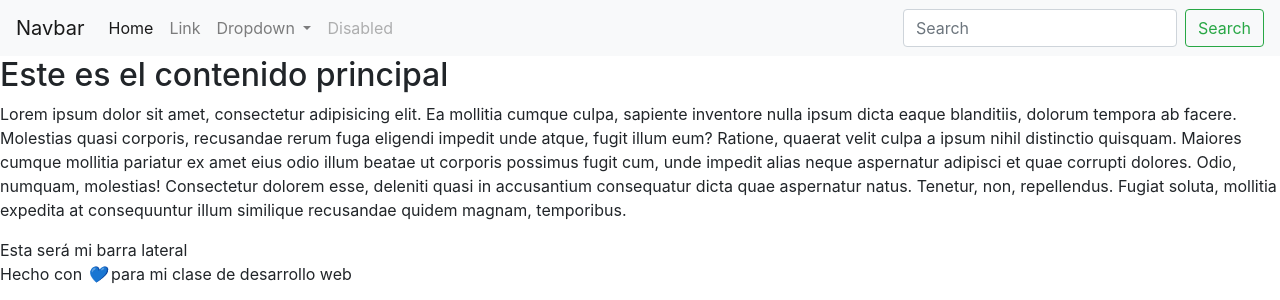
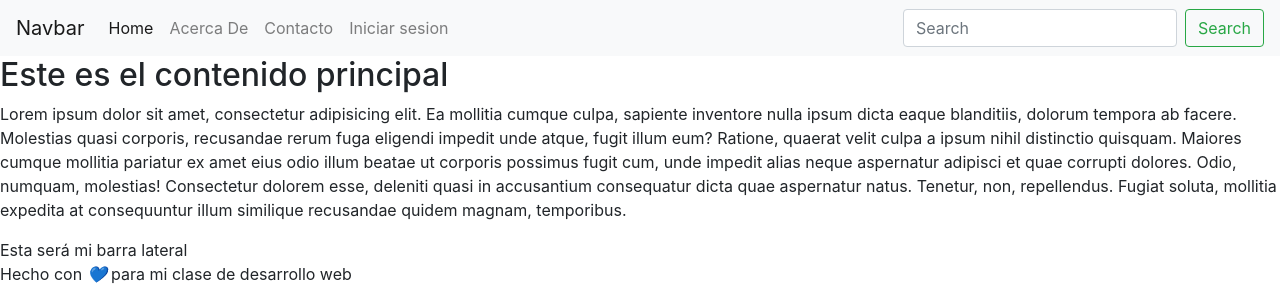
Before and after one commit to JAEHHGG/ProgramacionWeb20191, a PHP site: page / in a window 1280 px wide. Shown: the top 300 px of the page. Run offline with PHP 8.4, Linux system fonts and the light colour scheme.

Commit message:
Mejorada la navegación, agregado acerca de

```diff
--- a/Semana13/templates/footer.php
+++ b/Semana13/templates/footer.php
@@ -8,5 +8,10 @@
 </footer>
 
 <script type="text/javascript" src="js/main.js"></script>
+<script src="https://code.jquery.com/jquery-3.3.1.slim.min.js" integrity="sha384-q8i/X+965DzO0rT7abK41JStQIAqVgRVzpbzo5smXKp4YfRvH+8abtTE1Pi6jizo" crossorigin="anonymous"></script>
+<script src="https://cdnjs.cloudflare.com/ajax/libs/popper.js/1.14.7/umd/popper.min.js" integrity="sha384-UO2eT0CpHqdSJQ6hJty5KVphtPhzWj9WO1clHTMGa3JDZwrnQq4sF86dIHNDz0W1" crossorigin="anonymous"></script>
+<script src="https://stackpath.bootstrapcdn.com/bootstrap/4.3.1/js/bootstrap.min.js" integrity="sha384-JjSmVgyd0p3pXB1rRibZUAYoIIy6OrQ6VrjIEaFf/nJGzIxFDsf4x0xIM+B07jRM" crossorigin="anonymous"></script>
+
 </body>
+
 </html>
--- a/Semana13/templates/header.php
+++ b/Semana13/templates/header.php
@@ -1,16 +1,18 @@
 <!DOCTYPE html>
 <html lang="en">
+
 <head>
     <meta charset="UTF-8">
     <title>Mi asombroso sitio</title>
     <link rel="stylesheet" href="estilos/main.css">
     <link rel="stylesheet" href="https://stackpath.bootstrapcdn.com/bootstrap/4.3.1/css/bootstrap.min.css" integrity="sha384-ggOyR0iXCbMQv3Xipma34MD+dH/1fQ784/j6cY/iJTQUOhcWr7x9JvoRxT2MZw1T" crossorigin="anonymous">
 </head>
+
 <body>
 
     <header>
         <nav class="navbar navbar-expand-lg navbar-light bg-light">
-  <a class="navbar-brand" href="#">Navbar</a>
+            <a class="navbar-brand" href="index.php">Navbar</a>
             <button class="navbar-toggler" type="button" data-toggle="collapse" data-target="#navbarSupportedContent" aria-controls="navbarSupportedContent" aria-expanded="false" aria-label="Toggle navigation">
                 <span class="navbar-toggler-icon"></span>
             </button>
@@ -21,21 +23,13 @@
                         <a class="nav-link" href="#">Home <span class="sr-only">(current)</span></a>
                     </li>
                     <li class="nav-item">
-        <a class="nav-link" href="#">Link</a>
-      </li>
-      <li class="nav-item dropdown">
-        <a class="nav-link dropdown-toggle" href="#" id="navbarDropdown" role="button" data-toggle="dropdown" aria-haspopup="true" aria-expanded="false">
-          Dropdown
-        </a>
-        <div class="dropdown-menu" aria-labelledby="navbarDropdown">
-          <a class="dropdown-item" href="#">Action</a>
-          <a class="dropdown-item" href="#">Another action</a>
-          <div class="dropdown-divider"></div>
-          <a class="dropdown-item" href="#">Something else here</a>
-        </div>
+                        <a class="nav-link" href="acerca.php">Acerca De</a>
                     </li>
                     <li class="nav-item">
-        <a class="nav-link disabled" href="#" tabindex="-1" aria-disabled="true">Disabled</a>
+                        <a class="nav-link" href="contacto.php">Contacto</a>
+                    </li>
+                    <li class="nav-item">
+                        <a class="nav-link" href="login.php">Iniciar sesion</a>
                     </li>
                 </ul>
                 <form class="form-inline my-2 my-lg-0">
```
Also changed, not shown: Semana13/acerca.php (added, +11 -0 lines). Lines whose indentation alone changed are shown as unchanged.
